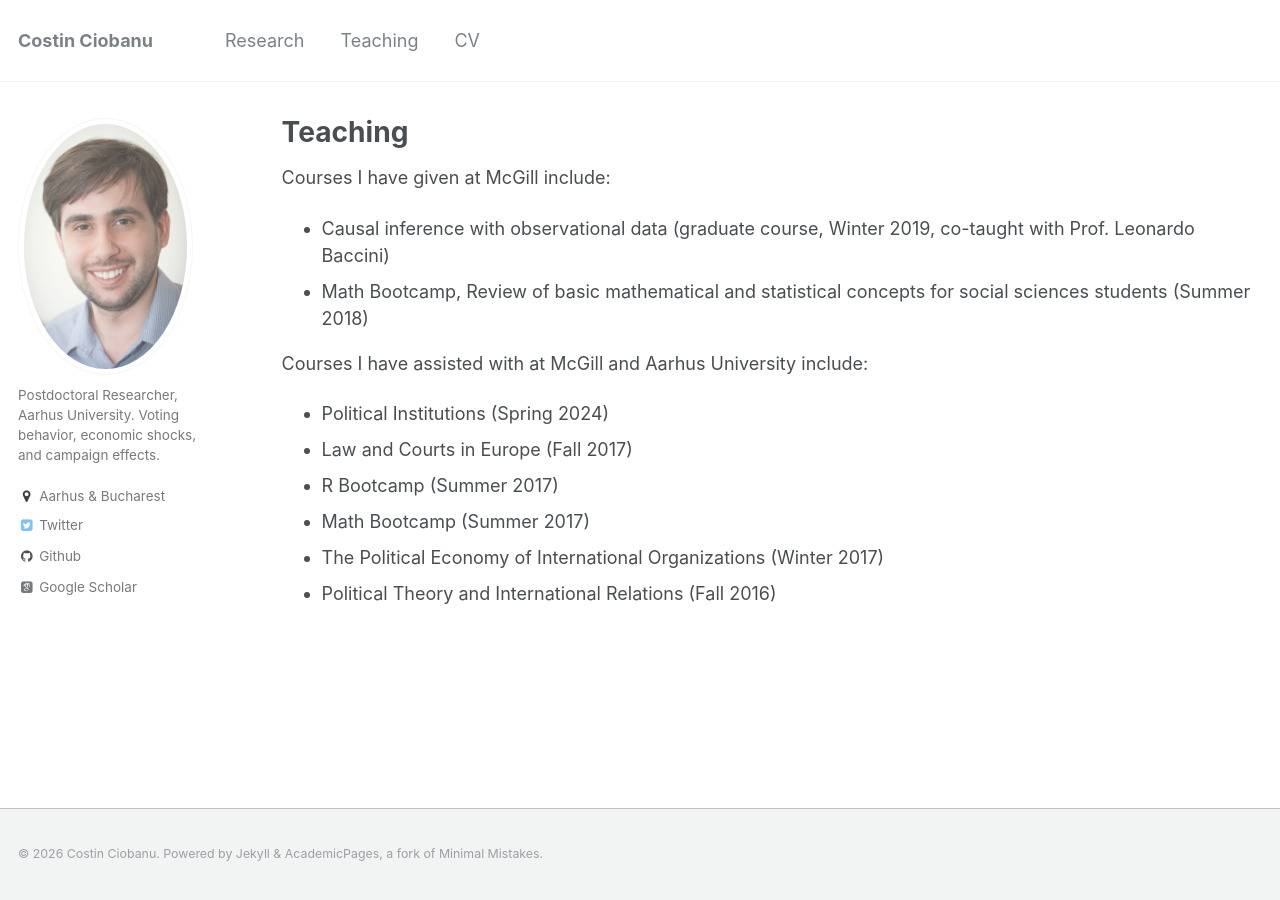
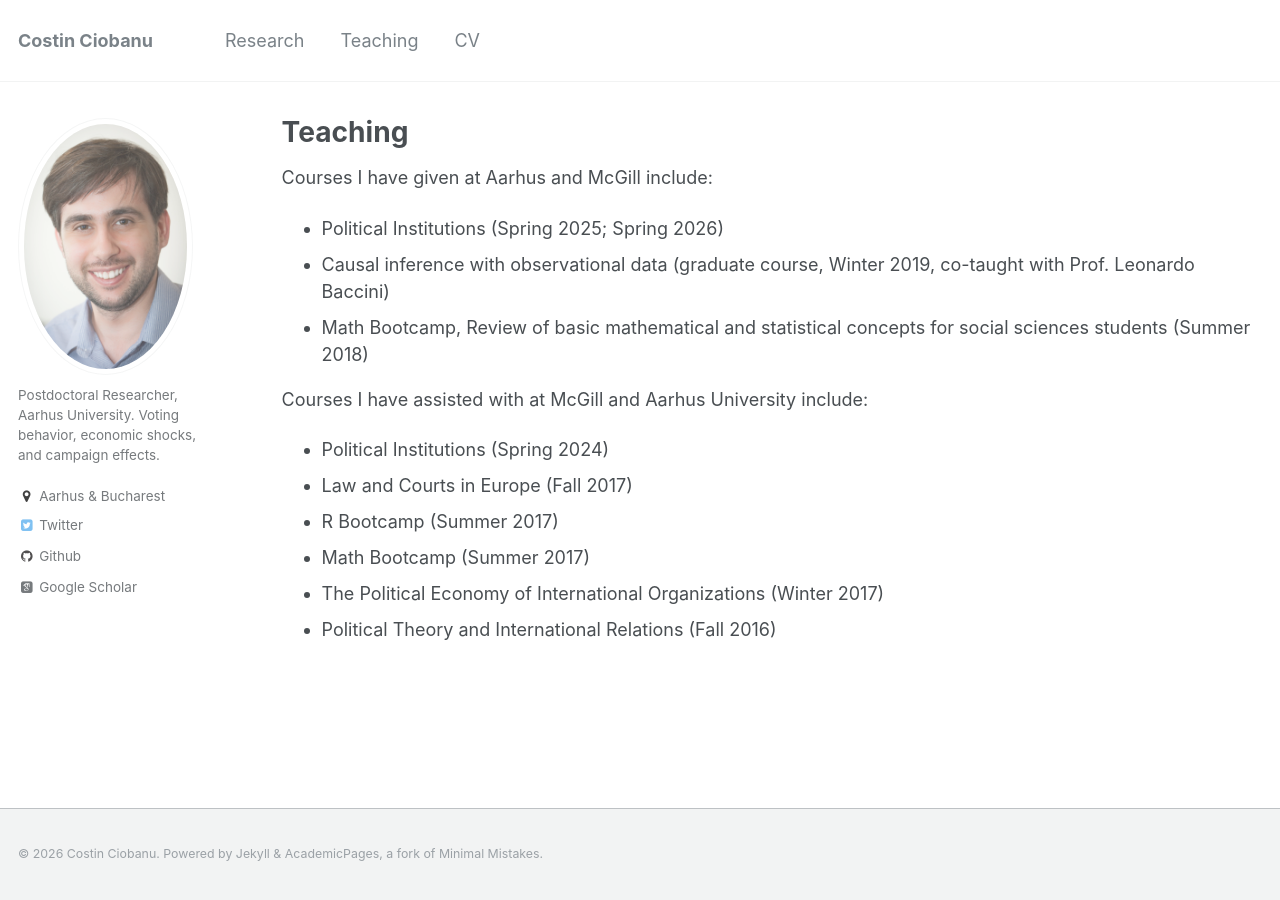
Before and after one commit to costinciobanu/costinciobanu.github.io, a Jekyll site: the page built from _pages/teaching.md, in a window 1280 px wide. Built offline with Jekyll 4.4.1, drawn with Linux system fonts in a browser that asks for light colours; some web fonts are replaced.

Commit message:
Update teaching.md

```diff
--- a/_pages/teaching.md
+++ b/_pages/teaching.md
@@ -5,8 +5,9 @@ permalink: /teaching/
 author_profile: true
 ---
 
-Courses I have given at McGill include:
+Courses I have given at Aarhus and McGill include:
 
+* Political Institutions (Spring 2025; Spring 2026)
 * Causal inference with observational data (graduate course, Winter 2019, co-taught with Prof. Leonardo Baccini)
 * Math Bootcamp, Review of basic mathematical and statistical concepts for social sciences students (Summer 2018)
 
```
